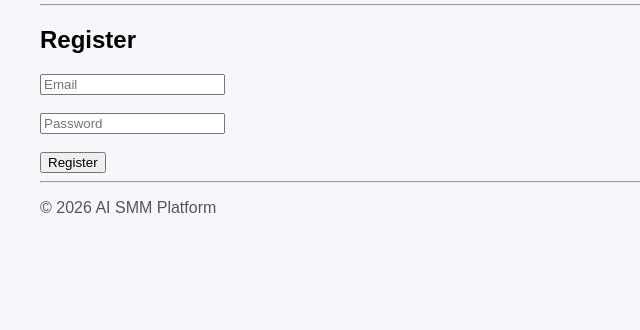
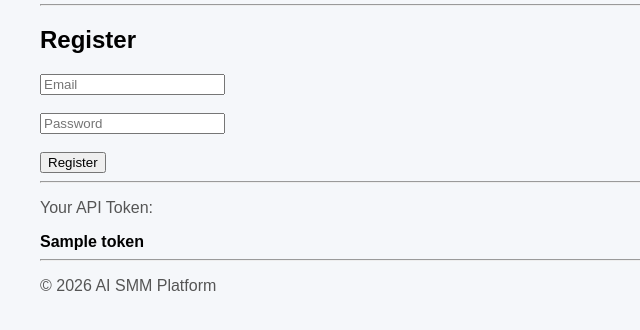
Before and after one commit to sairanovamir14/SOCIAL-MEDIA-POST-BOT, a FastAPI app: template frontend/templates/register.html in a window 1280 px wide. Shown: the part 142-472 px from the top of the page, without its empty margins (0-640 px from the left). Run offline with FastAPI, Linux system fonts and the light colour scheme; the template is opened without the code that fills it: most values are stand-ins (such as "Sample title", 1, 10 or a date in 2020).

Commit message:
Update register template and README

```diff
--- a/frontend/templates/register.html
+++ b/frontend/templates/register.html
@@ -8,4 +8,11 @@
     <input name="password" type="password" placeholder="Password"><br><br>
     <button>Register</button>
 </form>
+
+{% if token %}
+<hr>
+<p>Your API Token:</p>
+<b>{{ token }}</b>
+{% endif %}
+
 {% endblock %}
```
Also changed, not shown: README.md.
